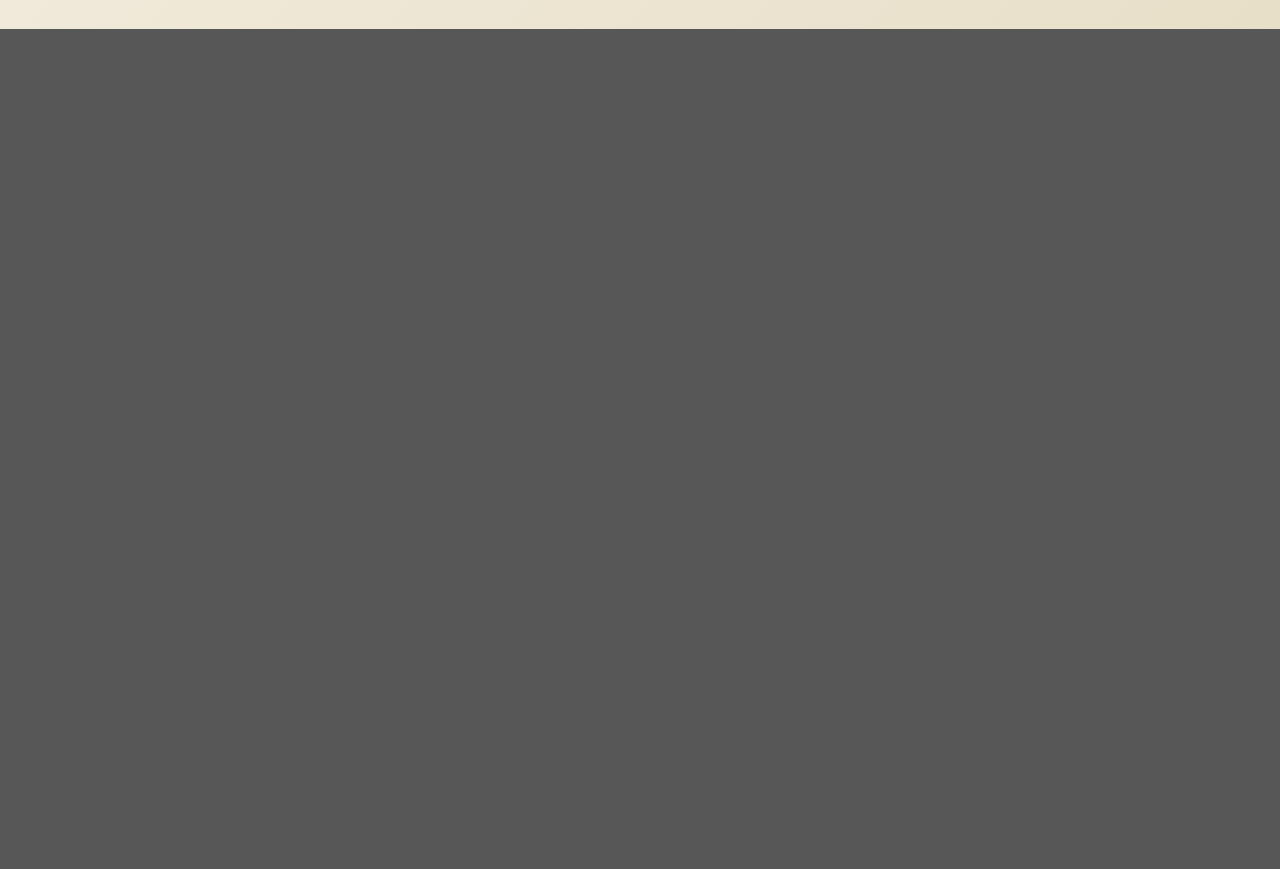
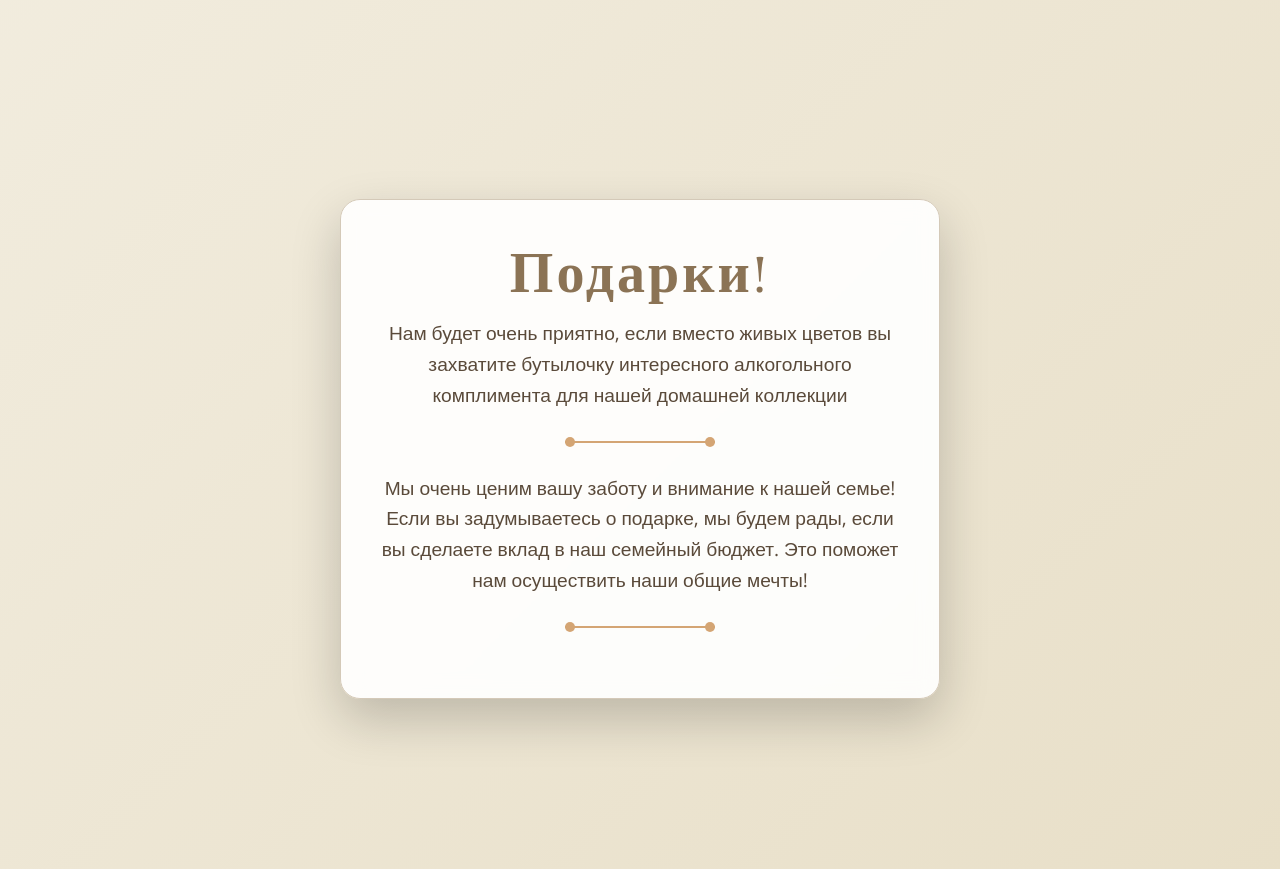
Before and after one commit to develop-RD/wending, a Flask app: page / in a window 1280 px wide. Shown: the part 841-1710 px from the top of the page. Before the commit the page ends 870 px from the top, so only its background shows below. Run offline with Flask 3, Linux system fonts and the light colour scheme.

Commit message:
Добавил информацию о подарках

```diff
--- a/templates/index.html
+++ b/templates/index.html
@@ -418,6 +418,10 @@ input:checked + .slider .slider-text.off {
             <i class="fas fa-users"></i>
             <span>Гости</span>
         </button>
+        <button class="nav-btn" data-page="gifts">
+            <i class="fas fa-gifts"></i>
+            <span>Подарки</span>
+        </button>
     </nav>
         <div class="welcome-section">
             <div class="welcome-text">
@@ -431,6 +435,45 @@ input:checked + .slider .slider-text.off {
         </div>
     </section>
 
+    <!-- Страница с подарками  -->
+    <section id="gifts" class="page active">
+    <!-- Навигационные кнопки -->
+    <nav class="nav-menu">
+        <button class="nav-btn" data-page="home">
+            <i class="fas fa-home"></i>
+            <span>Главная</span>
+        </button>
+        <button class="nav-btn" data-page="address">
+            <i class="fas fa-map-marker-alt"></i>
+            <span>Адрес</span>
+        </button>
+        <button class="nav-btn" data-page="dresscode">
+            <i class="fas fa-tshirt"></i>
+            <span>Дресс-код</span>
+        </button>
+        <button class="nav-btn" data-page="guests">
+            <i class="fas fa-users"></i>
+            <span>Гости</span>
+        </button>
+        <button class="nav-btn" data-page="gifts">
+            <i class="fas fa-gifts"></i>
+            <span>Подарки</span>
+        </button>
+    </nav>
+        <div class="welcome-section">
+            <div class="welcome-text">
+                <h1 class="main-title">Подарки!</h1>
+                <p class="invitation">Нам будет очень приятно,
+                                если вместо живых цветов вы захватите бутылочку интересного алкогольного комплимента
+                                для нашей домашней коллекции </p>
+                <div class="ornament"></div>
+                 <p class="invitation">Мы очень ценим вашу заботу и внимание к нашей семье!
+                 Если вы задумываетесь о подарке, мы будем рады, если вы сделаете вклад в наш семейный бюджет.
+                 Это поможет нам осуществить наши общие мечты!</p>
+                <div class="ornament"></div>
+            </div>
+        </div>
+    </section>
 
 
     <!-- Страница с адресами -->
@@ -452,6 +495,10 @@ input:checked + .slider .slider-text.off {
         <button class="nav-btn" data-page="guests">
             <i class="fas fa-users"></i>
             <span>Гости</span>
+        </button>
+        <button class="nav-btn" data-page="gifts">
+            <i class="fas fa-gifts"></i>
+            <span>Подарки</span>
         </button>
     </nav>
 
@@ -507,6 +554,10 @@ input:checked + .slider .slider-text.off {
         <button class="nav-btn" data-page="guests">
             <i class="fas fa-users"></i>
             <span>Гости</span>
+        </button>
+        <button class="nav-btn" data-page="gifts">
+            <i class="fas fa-gifts"></i>
+            <span>Подарки</span>
         </button>
     </nav>
 
@@ -598,6 +649,11 @@ input:checked + .slider .slider-text.off {
             <i class="fas fa-users"></i>
             <span>Гости</span>
         </button>
+        <button class="nav-btn" data-page="gifts">
+            <i class="fas fa-gifts"></i>
+            <span>Подарки</span>
+        </button>
+
     </nav>
 
     <div class="page-content">
```
